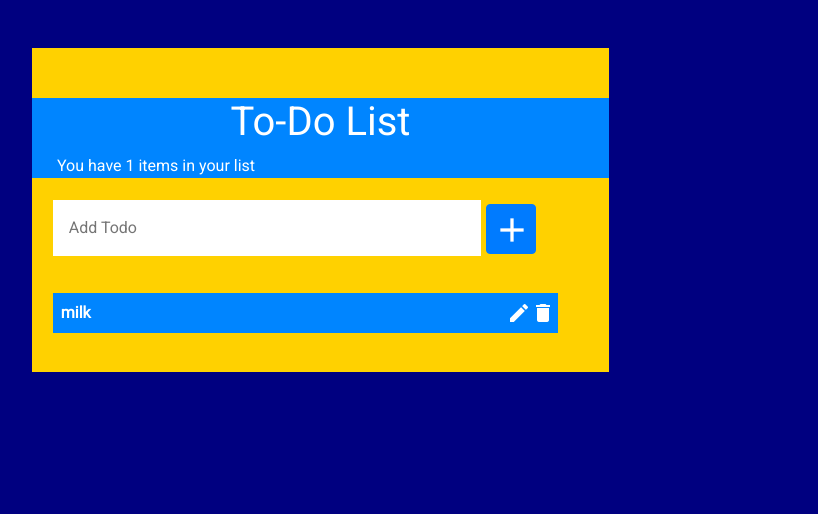
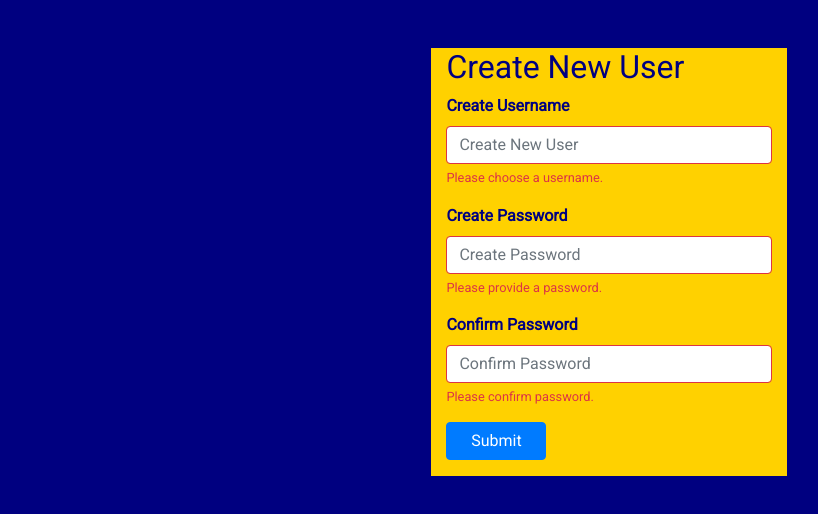
Before and after one commit to claprincedesigns/listApp, an Angular app: page / in a window 1280 px wide. Shown: the top 514 px of the page, without its empty margins (31-849 px from the left). Built offline with nearby package versions, Linux system fonts and the light colour scheme.

Commit message:
Added login component and router to the login via the home page

```diff
--- a/src/app/app.component.html
+++ b/src/app/app.component.html
@@ -1,2 +1,2 @@
 <!--The content below is only a placeholder and can be replaced.-->
-<app-todo></app-todo>
+<router-outlet></router-outlet>
--- /dev/null
+++ b/src/app/login/login.component.css
@@ -0,0 +1,22 @@
+.container-fluid {
+    display: grid;
+    grid-template-columns: 100% auto;
+}
+
+h2 {
+    color: #000080;
+}
+
+.list {
+    background-color: #FFD100;
+    width: 30%;
+}
+
+.login-btn {
+    width: 100px;
+}
+
+label {
+    color: #000080;
+    font-weight: bolder;
+}
--- /dev/null
+++ b/src/app/login/login.component.html
@@ -0,0 +1,31 @@
+<div class="container-fluid list">
+    <form class="needs-validation" novalidate>
+      <h2>Create New User</h2>
+      <div class="form-group">
+        <label for="createNewUser">Create Username</label>
+        <input type="email" class="form-control is-invalid" id="createNewUser" placeholder="Create New User" required/>
+        <div class="invalid-feedback">
+          Please choose a username.
+        </div>
+      </div>
+      <div class="form-group">
+        <label for="createNewUser">Create Password</label>
+        <input type="password" class="form-control is-invalid" id="createNewPassword" placeholder="Create Password" required/>
+        <div class="invalid-feedback">
+            Please provide a password.
+          </div>
+      </div>
+      <div class="form-group">
+        <label for="createNewUser">Confirm Password</label>
+        <input type="password" class="form-control is-invalid" id="confirmPassword" placeholder="Confirm Password" required/>
+        <div class="invalid-feedback">
+            Please confirm password.
+          </div>
+      </div>
+      <div class="form-group row">
+          <div class="col-sm-10">
+            <button type="submit" class="btn btn-primary login-btn">Submit</button>
+          </div>
+        </div>
+    </form>
+  </div>
--- /dev/null
+++ b/src/app/login/login.component.ts
@@ -0,0 +1,15 @@
+import { Component, OnInit } from '@angular/core';
+
+@Component({
+  selector: 'app-login',
+  templateUrl: './login.component.html',
+  styleUrls: ['./login.component.css']
+})
+export class LoginComponent implements OnInit {
+
+  constructor() { }
+
+  ngOnInit() {
+  }
+
+}
--- a/src/app/todo-item/todo-item.component.css
+++ b/src/app/todo-item/todo-item.component.css
@@ -3,4 +3,5 @@
     padding: .5em;
     font-weight: bold;
     cursor: pointer;
+    width: 400px;
 }
--- a/src/app/todo/todo.component.css
+++ b/src/app/todo/todo.component.css
@@ -37,7 +37,7 @@ input.txt {
     cursor: pointer;
 }
 
-#list {
+.list {
     background-color: #FFD100;
 }
 
--- a/src/app/todo/todo.component.html
+++ b/src/app/todo/todo.component.html
@@ -1,23 +1,22 @@
 <div class="container-fluid color-dark">
 
-  <div id="list">
+  <div class="list">
     <div class="header color-light">
       <h1>{{ title }}</h1>
       <p> You have {{ todoCount }} items in your list</p>
     </div>
     <div class="col">
-      <input type="text" placeholder="Add Todo"
-      [(ngModel)]="newTodo" (keyup.enter)="addTodo()"
-      class="txt" />
+      <input type="text" placeholder="Add Todo" [(ngModel)]="newTodo" (keyup.enter)="addTodo()" class="txt" />
 
-      <button type="submit" class="btn btn-primary"
-      (click)="addTodo()">
+      <button type="submit" class="btn btn-primary" (click)="addTodo()">
         <i class="material-icons" style="font-size: 40px;">add</i>
       </button>
 
       <ul>
         <li *ngFor="let todo of todos; let i = index" class="todo-item">
-            <span (click)="deleteTodo(i)"><i class="material-icons">delete</i></span>
+          <span (click)="deleteTodo(i)">
+            <i class="material-icons">delete</i>
+          </span>
           <app-todo-item [todo]="todo"></app-todo-item>
         </li>
       </ul>
--- a/src/app/todo/todo.component.ts
+++ b/src/app/todo/todo.component.ts
@@ -27,7 +27,6 @@ export class TodoComponent implements OnInit {
       name: this.newTodo
     };
     this.todos.push(todo);
-
     this.newTodo = '';
     this.todoCount = this.todos.length;
     this.idCounter++;
```
Also changed, not shown: src/app/app.module.ts (+15 -3 lines), 1 other file (tests, documents, lock files or other folders). Lines whose indentation alone changed are shown as unchanged.
